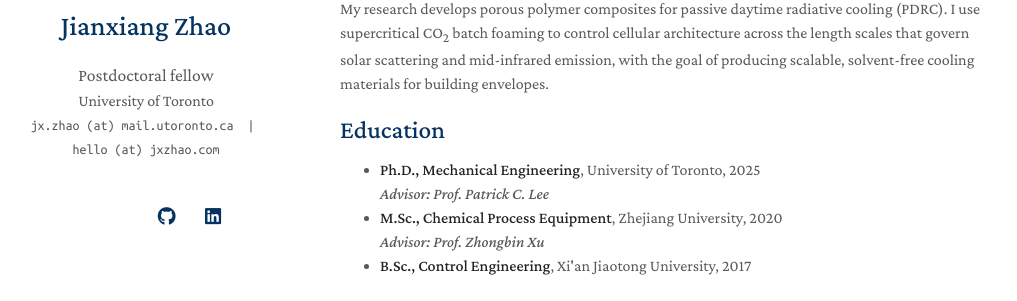
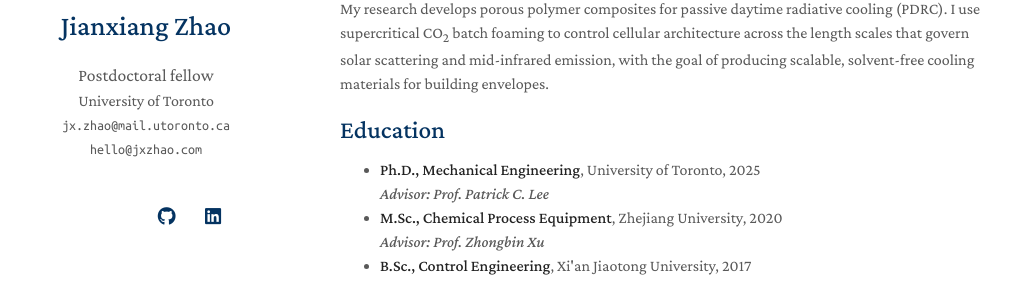
Before and after one commit to ACuriousMind-Z/ACuriousMind-Z.github.io, a Jekyll site: the page built from index.md, in a window 1280 px wide. Shown: the part 204-505 px from the top of the page, without its empty margins (130-1147 px from the left). Built offline with Jekyll 4.4.1, drawn with Linux system fonts in a browser that asks for light colours; a style sheet for code colours, icons or effects is not loaded; our own code applies the rules of GitHub Pages for plain Markdown files.

```diff
--- a/_config.yml
+++ b/_config.yml
@@ -2,7 +2,7 @@
 title: Jianxiang Zhao
 position: Postdoctoral fellow
 affiliation: University of Toronto
-email: jx.zhao (at) mail.utoronto.ca &nbsp;|&nbsp; hello (at) jxzhao.com
+email: "jx.zhao@mail.utoronto.ca<br>hello@jxzhao.com"
 
 # Search Engine Optimization (SEO)
 # The following information is used to improve the website traffic from search engines, e.g., Google.
```
